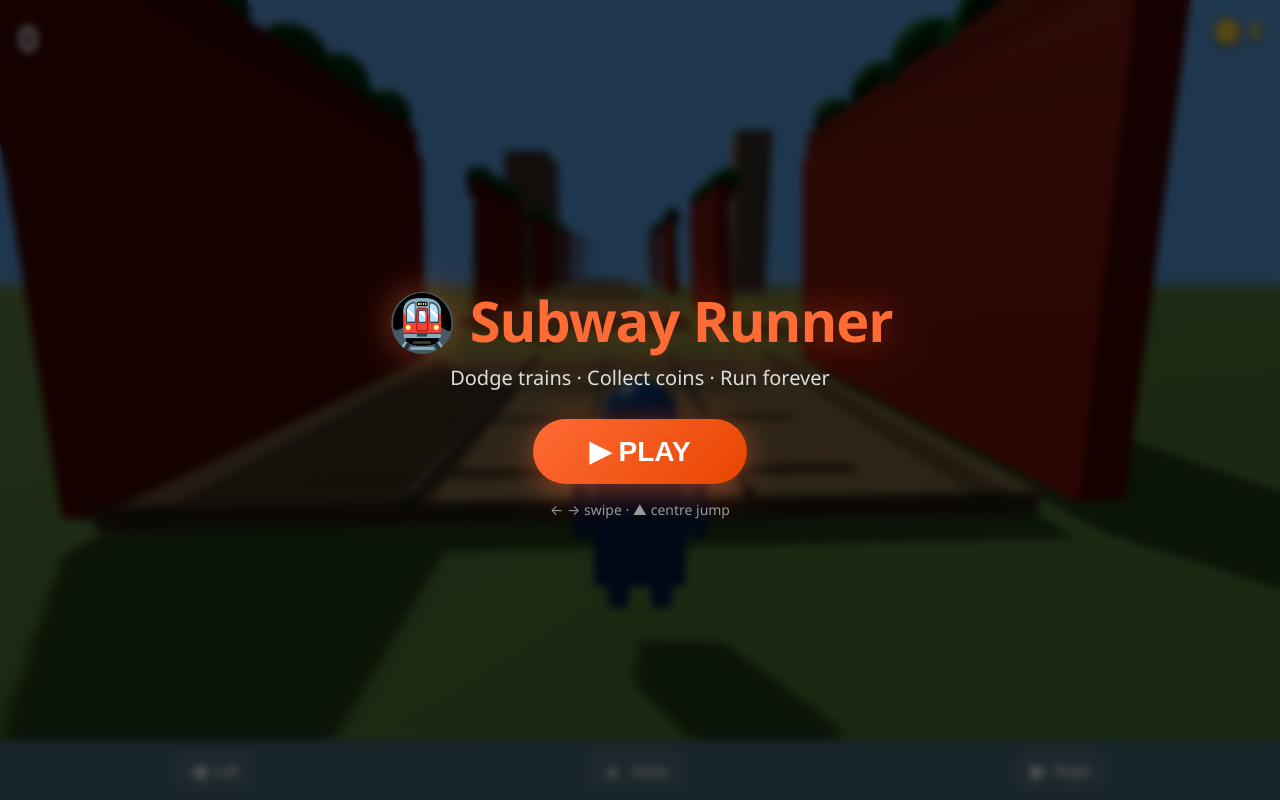
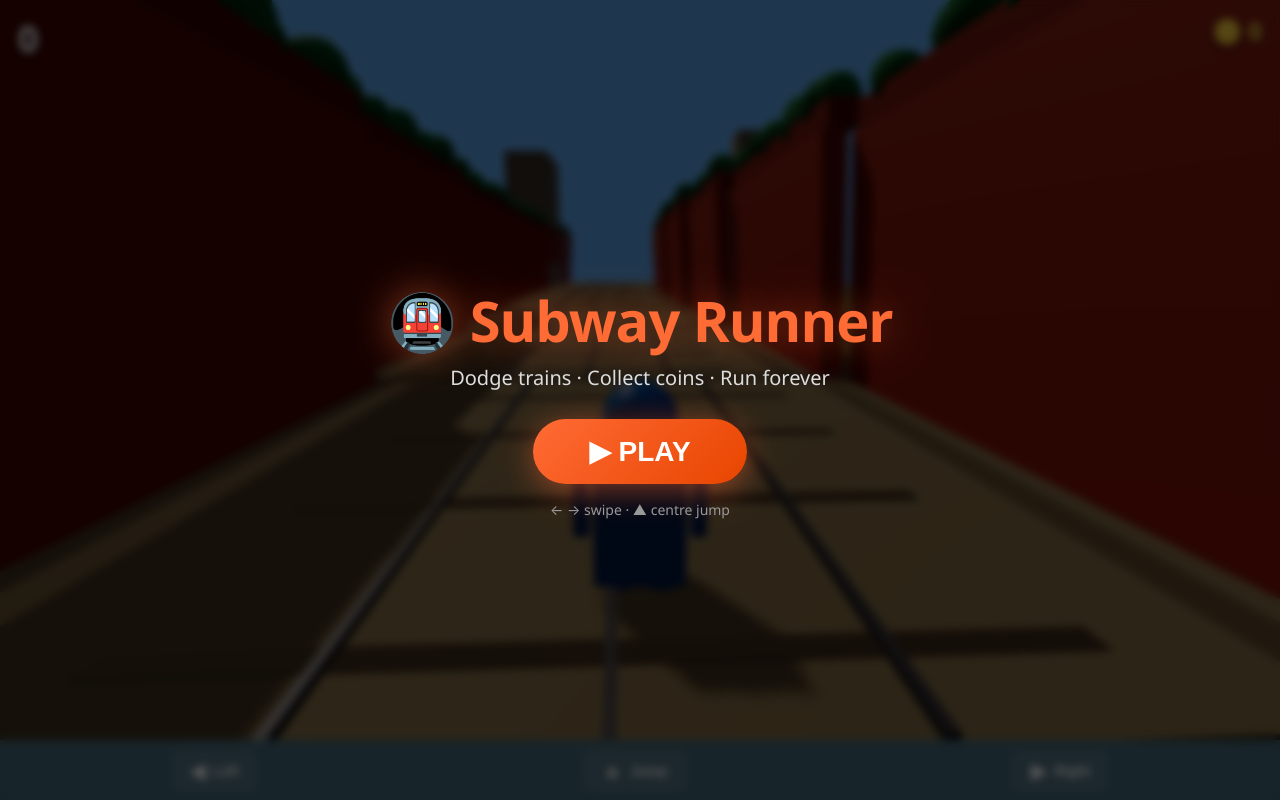
Before and after one commit to yokki-vans/subway-runner, a plain HTML site: page index.html in a window 1280 px wide. Drawn offline with nearby package versions, Linux system fonts and the light colour scheme.

Commit message:
Fix: local coords in createSegment (children used absolute cx/cy/z, doubling positions)

```diff
--- a/index.html
+++ b/index.html
@@ -265,21 +265,21 @@ function createSegment(baseZ){
 
   // Road bed — sand-brown, full width
   const road=new THREE.Mesh(new THREE.BoxGeometry(CFG.WALL_DISTANCE*2-0.6,0.35,CFG.SEGMENT_LENGTH),mRoad);
-  road.position.set(cx,cy,z);
+  road.position.set(0,0,0);
   road.receiveShadow=true; road.castShadow=true;
   g.add(road);
 
   // Darker edge strips
   for(let s=-1;s<=1;s+=2){
     const strip=new THREE.Mesh(new THREE.BoxGeometry(0.6,0.36,CFG.SEGMENT_LENGTH),mRoadDark);
-    strip.position.set(cx+s*CFG.WALL_DISTANCE*0.85,cy,z);
+    strip.position.set(s*CFG.WALL_DISTANCE*0.85,0,0);
     g.add(strip);
   }
 
   // Sleepers
   for(let s=-CFG.SEGMENT_LENGTH/2+1;s<CFG.SEGMENT_LENGTH/2;s+=3){
     const sl=new THREE.Mesh(new THREE.BoxGeometry(CFG.LANE_WIDTH*CFG.LANE_COUNT+1.5,0.08,0.3),mSleeper);
-    sl.position.set(cx,cy+0.15,z+s);
+    sl.position.set(0,0.15,s);
     g.add(sl);
   }
 
@@ -287,7 +287,7 @@ function createSegment(baseZ){
   for(let l=0;l<3;l++){
     const rX=getLaneX(l);
     const r=new THREE.Mesh(new THREE.BoxGeometry(0.1,0.12,CFG.SEGMENT_LENGTH),mRail);
-    r.position.set(cx+rX,cy+0.22,z);
+    r.position.set(rX,0.22,0);
     g.add(r);
   }
 
@@ -301,7 +301,7 @@ function createSegment(baseZ){
       new THREE.BoxGeometry(0.7, CFG.WALL_HEIGHT-1.0, CFG.SEGMENT_LENGTH),
       mWall
     );
-    wallPanel.position.set(wx, (CFG.WALL_HEIGHT-1)/2+cy, z);
+    wallPanel.position.set(wx, (CFG.WALL_HEIGHT-1)/2, 0);
     wallPanel.rotation.z=lean;
     wallPanel.receiveShadow=true; wallPanel.castShadow=true;
     g.add(wallPanel);
@@ -311,20 +311,19 @@ function createSegment(baseZ){
       new THREE.BoxGeometry(0.85, 0.8, CFG.SEGMENT_LENGTH),
       mWallTop
     );
-    topBand.position.set(wx, CFG.WALL_HEIGHT-0.6+cy, z);
+    topBand.position.set(wx, CFG.WALL_HEIGHT-0.6, 0);
     topBand.rotation.z=lean;
     g.add(topBand);
 
     // === GREEN HEDGE on top (Subway Surfers) ===
     for(let bh=0; bh<2; bh++){
       const hm=bh%2===0?mHedge:mHedgeD;
-      // Continuous row: use boxes overlapping
       for(let bx=-2;bx<=2;bx++){
         const bush=new THREE.Mesh(new THREE.IcosahedronGeometry(0.6,1),hm);
         bush.position.set(
           wx+side*Math.random()*0.3,
-          CFG.WALL_HEIGHT-0.2+Math.random()*0.6+cy,
-          z+bx*CFG.SEGMENT_LENGTH*0.2+Math.random()*0.5
+          CFG.WALL_HEIGHT-0.2+Math.random()*0.6,
+          bx*CFG.SEGMENT_LENGTH*0.2+Math.random()*0.5
         );
         bush.scale.setScalar(0.8+Math.random()*0.5);
         g.add(bush);
```
